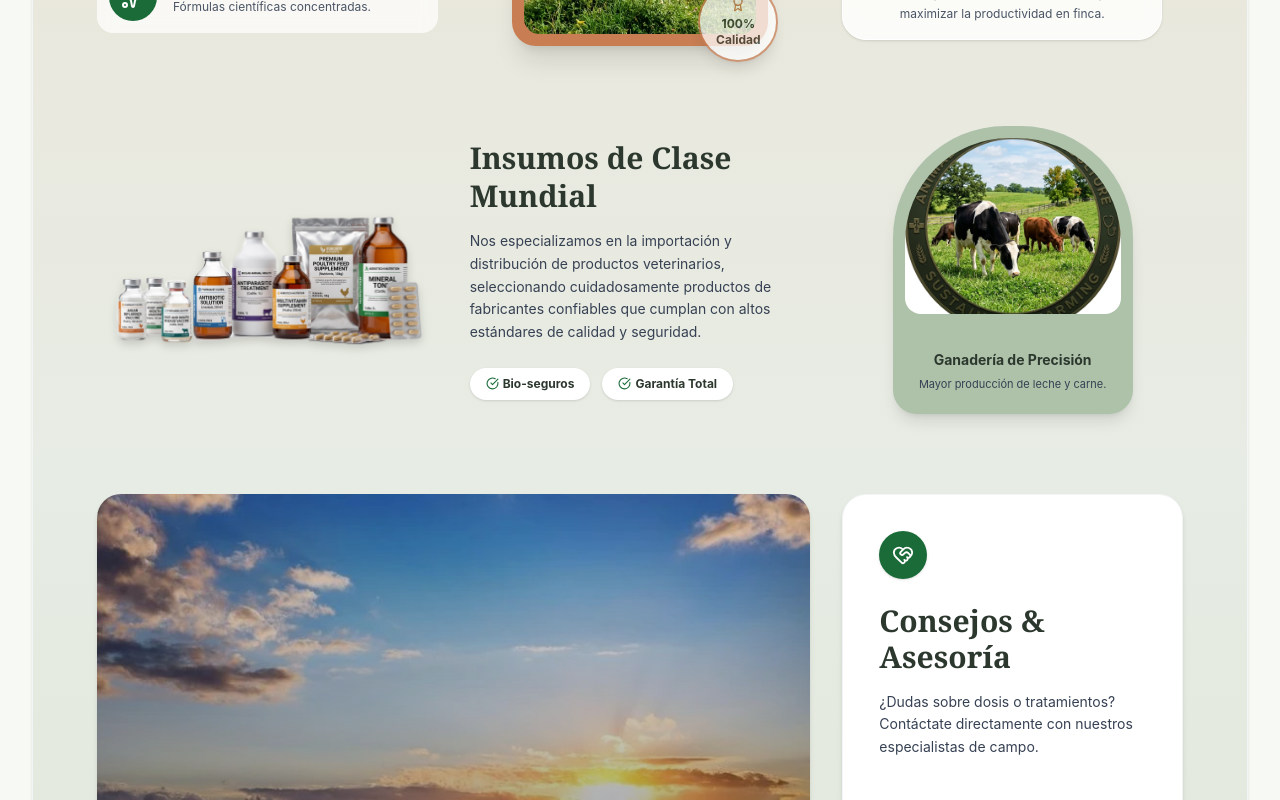
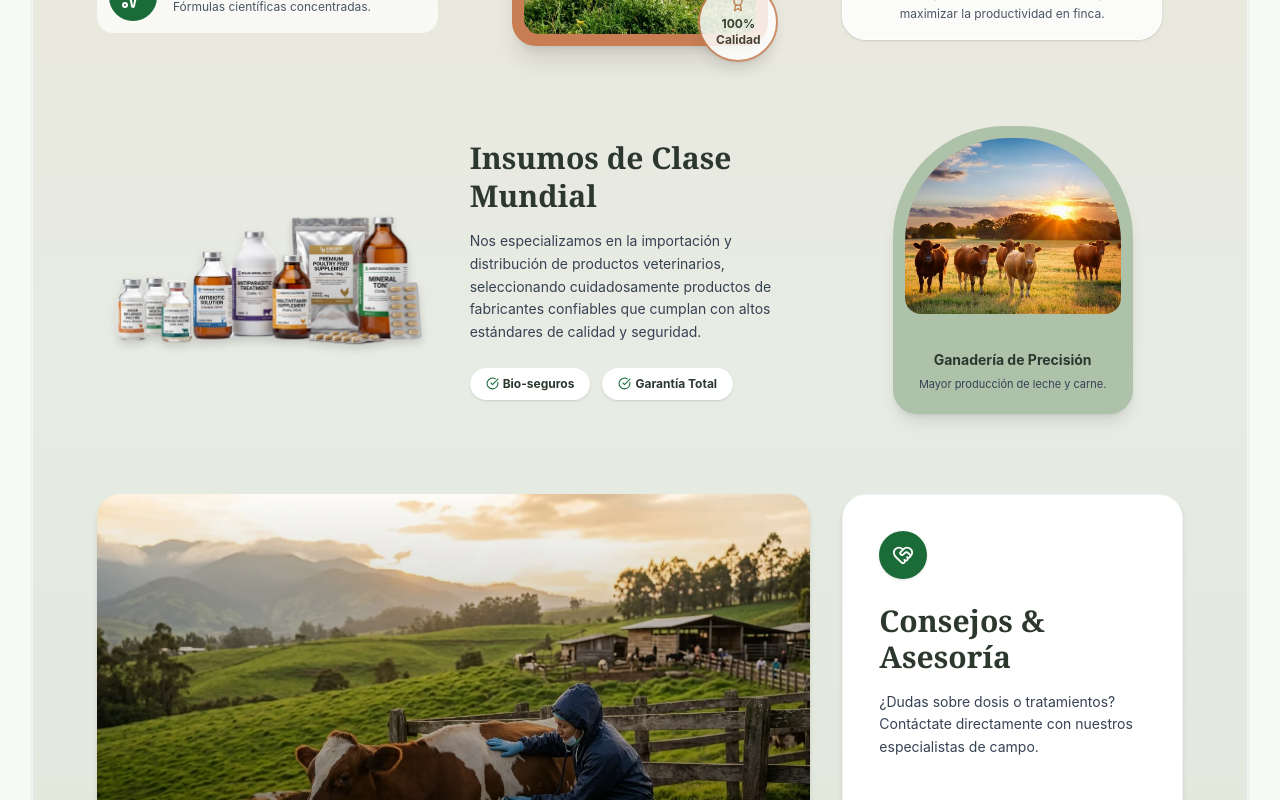
Before and after one commit to kindevec/AOVET-Veterinaria, a React (Vite) app: page / in a window 1280 px wide. Shown: the part 3200-4000 px from the top of the page. Built offline with nearby package versions, Linux system fonts and the light colour scheme.

Commit message:
feat: colocar imagen del atardecer en Ganaderia de Precision y restaurar foto original de Asistencia Directa en Finca

```diff
--- a/src/pages/Inicio.jsx
+++ b/src/pages/Inicio.jsx
@@ -18,7 +18,8 @@
 import secArchCow from '../assets/images/aovet_ganado_campo.webp';
 import secArchVet from '../assets/images/aovet_ternero_salud.webp';
 import secVetProducts from '../assets/images/aovet_ganado_campo.webp';
-import secFarmAction from '../assets/images/aovet_ganado_atardecer.webp';
+import secFarmAction from '../assets/images/sec_farm_action_1785907355629.webp';
+import imgGanaderiaPrecision from '../assets/images/aovet_ganado_atardecer.webp';
 
 // Variantes de animación reutilizables
 const fadeInUp = {
@@ -373,7 +374,7 @@
             <motion.div variants={scaleIn} className="flex justify-center">
               <div className="w-56 sm:w-60 h-64 sm:h-72 rounded-t-[6rem] sm:rounded-t-[7rem] rounded-b-3xl bg-[#AEC2AA] p-3 shadow-lg flex flex-col items-center justify-between text-center text-[#2C382E]">
                 <div className="w-full h-36 sm:h-44 rounded-t-[5.5rem] sm:rounded-t-[6.5rem] rounded-b-2xl overflow-hidden bg-white">
-                  <img src={catGanado} alt="Ganadería de precisión" width="240" height="176" loading="lazy" decoding="async" className="w-full h-full object-cover" />
+                  <img src={imgGanaderiaPrecision} alt="Ganadería de precisión" width="240" height="176" loading="lazy" decoding="async" className="w-full h-full object-cover" />
                 </div>
                 <div className="py-2"><span className="font-bold text-xs sm:text-sm block">Ganadería de Precisión</span><span className="text-[10px] sm:text-[11px] text-gray-700">Mayor producción de leche y carne.</span></div>
               </div>
```
